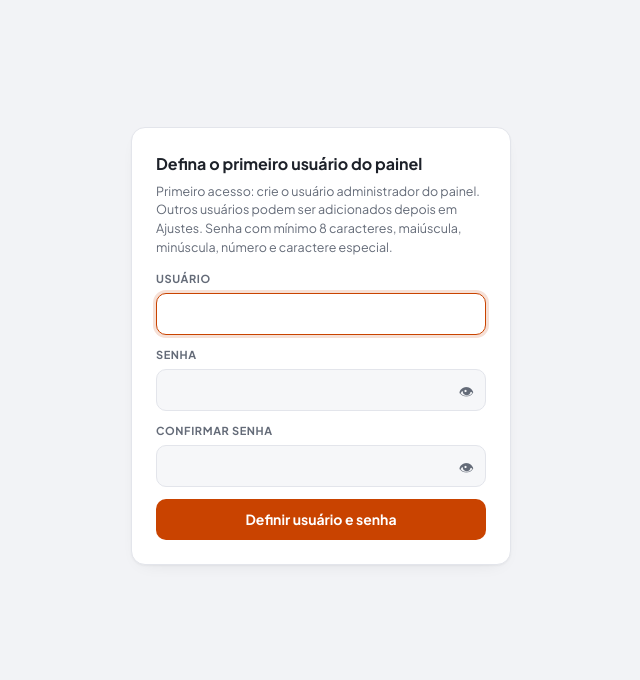
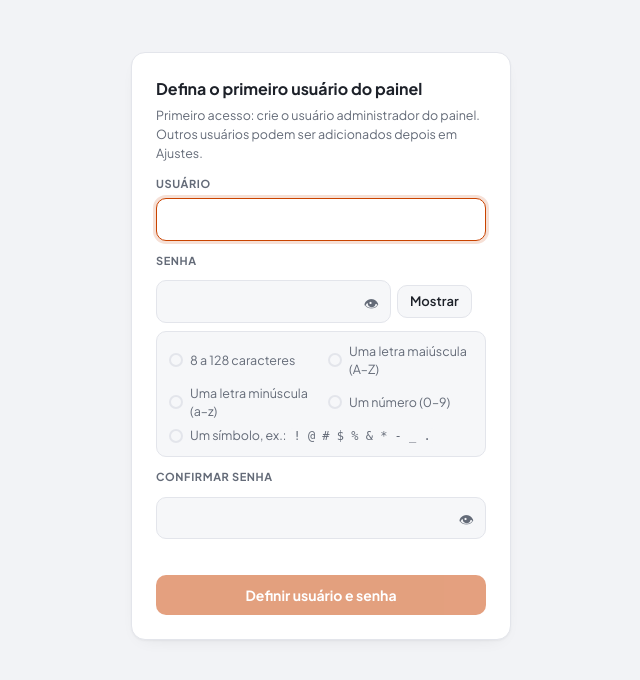
Before and after one commit to jmanoelslva/AVISOS_APP_ANDROID_HOTNET, a Flask app: page /login in a window 1280 px wide. Shown: the part 56-736 px from the top of the page, without its empty margins (319-959 px from the left). Run offline with Flask 3, Linux system fonts and the light colour scheme; some libraries are stand-ins or nearby versions.

Commit message:
Domínio com HTTPS automático, edição de usuário e regras de senha à vista (1.6.0)
- configurar-dominio.sh: Let's Encrypt com renovação automática, Apache ou
  Nginx, desfaz o site se o certificado falhar, --remover volta ao IP.
- install.sh pergunta domínio (opcional) e e-mail.
- Segurança: X-Forwarded-For só aceito do proxy local (antes permitia
  contornar a lista de IPs); trocar senha encerra as outras sessões.
- Ajustes: Editar usuário (grupo, situação, nova senha); novo usuário e
  edição sem a senha do administrador; campo de senha com regras marcadas,
  Mostrar e Gerar; máximo de 128 caracteres.

Co-Authored-By: Claude Opus 5.5 <noreply@anthropic.com>

```diff
--- a/app.py
+++ b/app.py
@@ -31,6 +31,9 @@ csrf = CSRFProtect(app)
 # defina AVISO_BROADCASTER_HTTPS=1 no serviço systemd (ver README) pra
 # marcar o cookie como Secure.
 app.config["SESSION_COOKIE_SECURE"] = os.environ.get("AVISO_BROADCASTER_HTTPS") == "1"
+# Atrás do Nginx/Apache local (configurar-dominio.sh): o IP real do cliente vem no
+# X-Forwarded-For. Sem proxy, esse cabeçalho é do próprio navegador e é ignorado.
+_ATRAS_DE_PROXY = os.environ.get("AVISO_BROADCASTER_PROXY") == "1"
 
 
 @app.errorhandler(CSRFError)
@@ -48,10 +51,15 @@ _BLOQUEIO_SEGUNDOS = 300
 
 
 def _ip_do_cliente() -> str:
-    # Se estiver atrás de um proxy reverso (Nginx), confia no
-    # X-Forwarded-For; senão usa o IP direto da conexão.
+    # X-Forwarded-For só vale quando o pedido veio do proxy local configurado
+    # (AVISO_BROADCASTER_PROXY=1 e conexão de 127.0.0.1/::1). Antes era aceito
+    # sempre, e qualquer um podia mandar um IP liberado nesse cabeçalho e passar
+    # pela lista de IPs permitidos. Usa o último item: é o que o proxy acrescenta;
+    # os anteriores podem ter vindo do navegador.
+    bruto = request.remote_addr or ""
     encaminhado = request.headers.get("X-Forwarded-For")
-    bruto = encaminhado.split(",")[0].strip() if encaminhado else (request.remote_addr or "")
+    if _ATRAS_DE_PROXY and encaminhado and bruto in ("127.0.0.1", "::1", "::ffff:127.0.0.1"):
+        bruto = encaminhado.split(",")[-1].strip()
 
     # O servidor escuta em "[::]" (dual-stack IPv6+IPv4) — clientes IPv4
     # chegam como um endereço "IPv4-mapped" (ex: "::ffff:203.0.113.5").
@@ -96,7 +104,8 @@ def login_obrigatorio(f):
             return redirect(url_for("login"))
         # Usuário removido ou bloqueado perde a sessão já aberta no próximo clique.
         entrada = _entrada_usuario_logado(config_store.carregar())
-        if not entrada or not entrada.get("ativo", True):
+        if (not entrada or not entrada.get("ativo", True)
+                or session.get("sessao", 0) != entrada.get("sessao", 0)):
             session.clear()
             flash("Seu acesso ao painel foi encerrado. Fale com o administrador.", "erro")
             return redirect(url_for("login"))
@@ -229,6 +238,7 @@ def login():
             session.clear()
             session["autenticado"] = True
             session["usuario"] = usuario
+            session["sessao"] = entrada.get("sessao", 0)
             _tentativas_login.pop(ip, None)
             access_log.registrar("login_sucesso", usuario=usuario, ip=ip)
             return redirect(_pagina_inicial(permissoes.do_usuario(cfg, entrada)))
@@ -470,6 +480,9 @@ def minha_senha():
                 flash("Não atende aos requisitos: " + ", ".join(problemas), "erro")
             else:
                 entrada_logada["password_hash"] = generate_password_hash(nova)
+                # Encerra as outras sessões deste usuário; esta continua.
+                entrada_logada["sessao"] = entrada_logada.get("sessao", 0) + 1
+                session["sessao"] = entrada_logada["sessao"]
                 config_store.salvar(cfg)
                 access_log.registrar("senha_alterada", usuario=usuario_logado, ip=_ip_do_cliente())
                 flash("Senha atualizada com sucesso.", "sucesso")
@@ -479,7 +492,7 @@ def minha_senha():
 
 
 _ACOES_USUARIOS = {
-    "novo_usuario", "remover_usuario", "alterar_grupo", "alternar_bloqueio",
+    "novo_usuario", "editar_usuario", "remover_usuario",
     "salvar_grupos", "novo_grupo", "excluir_grupo",
 }
 _ACOES_REDE = {"porta", "acl"}
@@ -505,10 +518,6 @@ def _acao_usuarios(cfg: dict, acao: str, usuario_logado: str, entrada_logada: di
         access_log.registrar(evento, usuario=usuario_logado, ip=ip, detalhes=detalhes)
 
     if acao == "novo_usuario":
-        senha_confirmacao = request.form.get("senha_atual_novo_usuario", "")
-        if not check_password_hash(entrada_logada["password_hash"], senha_confirmacao):
-            flash("Sua senha atual está incorreta — confirmação necessária pra criar um novo usuário.", "erro")
-            return
         novo_nome = request.form.get("novo_usuario_nome", "").strip()
         nova_senha = request.form.get("novo_usuario_senha", "")
         nova_confirmacao = request.form.get("novo_usuario_confirmacao", "")
@@ -516,6 +525,8 @@ def _acao_usuarios(cfg: dict, acao: str, usuario_logado: str, entrada_logada: di
         problemas = validar_forca_senha(nova_senha)
         if not novo_nome:
             problemas.append("informe um nome de usuário")
+        elif len(novo_nome) > 60:
+            problemas.append("nome de usuário com até 60 caracteres")
         elif _achar_usuario(cfg, novo_nome):
             problemas.append("esse nome de usuário já existe")
         if nova_senha != nova_confirmacao:
@@ -523,7 +534,7 @@ def _acao_usuarios(cfg: dict, acao: str, usuario_logado: str, entrada_logada: di
         if not _grupo_existe(cfg, grupo):
             problemas.append("escolha um grupo")
         if problemas:
-            flash("Não atende aos requisitos: " + ", ".join(problemas), "erro")
+            flash("Usuário não criado: " + ", ".join(problemas) + ".", "erro")
             return
         cfg.setdefault("usuarios", []).append({
             "username": novo_nome,
@@ -531,20 +542,21 @@ def _acao_usuarios(cfg: dict, acao: str, usuario_logado: str, entrada_logada: di
             "grupo": grupo,
             "is_admin": grupo == permissoes.GRUPO_ADMIN,
             "ativo": True,
+            "sessao": 0,
         })
         config_store.salvar(cfg)
         registrar("usuario_criado", f"{novo_nome} ({grupo})")
         flash(f"Usuário \"{novo_nome}\" criado no grupo {grupo}.", "sucesso")
         return
 
-    if acao in ("remover_usuario", "alterar_grupo", "alternar_bloqueio"):
+    if acao in ("remover_usuario", "editar_usuario"):
         alvo = request.form.get("usuario", "")
         entrada_alvo = _achar_usuario(cfg, alvo)
         if not entrada_alvo:
             flash("Usuário não encontrado.", "erro")
             return
         if alvo == usuario_logado:
-            flash("Você não pode remover, bloquear nem trocar o grupo do seu próprio usuário.", "erro")
+            flash("Seu próprio usuário não se edita por aqui: a senha muda em Minha senha.", "erro")
             return
 
         if acao == "remover_usuario":
@@ -555,36 +567,47 @@ def _acao_usuarios(cfg: dict, acao: str, usuario_logado: str, entrada_logada: di
             config_store.salvar(cfg)
             registrar("usuario_removido", alvo)
             flash(f"Usuário \"{alvo}\" removido.", "sucesso")
+            return
 
-        elif acao == "alterar_grupo":
-            novo = request.form.get("grupo", "")
-            antigo = entrada_alvo.get("grupo")
-            if not _grupo_existe(cfg, novo):
-                flash("Grupo não encontrado.", "erro")
-            elif novo == antigo:
-                return
-            elif _ultimo_admin(cfg, entrada_alvo):
-                flash("Esse é o único administrador ativo. Coloque outro usuário no grupo Administrador antes.", "erro")
-            else:
-                entrada_alvo["grupo"] = novo
-                entrada_alvo["is_admin"] = novo == permissoes.GRUPO_ADMIN
-                config_store.salvar(cfg)
-                registrar("usuario_grupo_alterado", f"{alvo}: {antigo} → {novo}")
-                flash(f"\"{alvo}\" agora está no grupo {novo}. Vale a partir do próximo clique dele.", "sucesso")
+        # editar_usuario: grupo, situação e (opcional) nova senha, numa só gravação.
+        grupo = request.form.get("grupo", "")
+        ativo = request.form.get("ativo") == "1"
+        nova_senha = request.form.get("nova_senha", "")
+        confirmacao = request.form.get("confirmacao", "")
+        problemas = []
+        if not _grupo_existe(cfg, grupo):
+            problemas.append("grupo não encontrado")
+        if nova_senha or confirmacao:
+            problemas += validar_forca_senha(nova_senha)
+            if nova_senha != confirmacao:
+                problemas.append("as senhas não coincidem")
+        sai_do_admin = grupo != permissoes.GRUPO_ADMIN or not ativo
+        if not problemas and sai_do_admin and _ultimo_admin(cfg, entrada_alvo):
+            problemas.append("é o único administrador ativo; coloque outro no grupo Administrador antes")
+        if problemas:
+            flash(f"\"{alvo}\" não foi alterado: " + ", ".join(problemas) + ".", "erro")
+            return
 
-        else:  # alternar_bloqueio
-            if entrada_alvo.get("ativo", True):
-                if _ultimo_admin(cfg, entrada_alvo):
-                    flash("Esse é o único administrador ativo e não pode ser bloqueado.", "erro")
-                    return
-                entrada_alvo["ativo"] = False
-                registrar("usuario_bloqueado", alvo)
-                flash(f"\"{alvo}\" bloqueado. A sessão dele, se aberta, cai no próximo clique.", "sucesso")
-            else:
-                entrada_alvo["ativo"] = True
-                registrar("usuario_desbloqueado", alvo)
-                flash(f"\"{alvo}\" desbloqueado.", "sucesso")
-            config_store.salvar(cfg)
+        mudancas = []
+        if grupo != entrada_alvo.get("grupo"):
+            mudancas.append(f"grupo {entrada_alvo.get('grupo')} → {grupo}")
+            entrada_alvo["grupo"] = grupo
+            entrada_alvo["is_admin"] = grupo == permissoes.GRUPO_ADMIN
+        if ativo != entrada_alvo.get("ativo", True):
+            mudancas.append("desbloqueado" if ativo else "bloqueado")
+            entrada_alvo["ativo"] = ativo
+        if nova_senha:
+            mudancas.append("senha redefinida")
+            entrada_alvo["password_hash"] = generate_password_hash(nova_senha)
+            # Derruba as sessões abertas: entra de novo com a senha nova.
+            entrada_alvo["sessao"] = entrada_alvo.get("sessao", 0) + 1
+        if not mudancas:
+            flash(f"Nada mudou em \"{alvo}\".", "sucesso")
+            return
+        config_store.salvar(cfg)
+        registrar("usuario_editado", f"{alvo}: " + ", ".join(mudancas))
+        aviso = " A sessão dele, se aberta, foi encerrada." if nova_senha or not ativo else ""
+        flash(f"\"{alvo}\" atualizado: " + ", ".join(mudancas) + "." + aviso, "sucesso")
         return
 
     grupos = cfg.setdefault("grupos", [])
@@ -669,7 +692,11 @@ def configuracoes():
             except ValueError:
                 nova_porta = 0
             porta_atual = cfg.get("port", config_store.DEFAULT_PORT)
-            if not (PORTA_MIN <= nova_porta <= 65535):
+            if cfg.get("dominio"):
+                # A porta é interna (só o proxy local usa); trocar aqui quebraria o proxy.
+                flash(f"O painel está em https://{cfg['dominio']}; a porta interna não muda por aqui. "
+                      "Use ./configurar-dominio.sh no servidor.", "erro")
+            elif not (PORTA_MIN <= nova_porta <= 65535):
                 # Abaixo de 1024 o serviço (sem root) não consegue escutar e ficaria fora do ar.
                 flash(f"Porta inválida: use um número entre {PORTA_MIN} e 65535.", "erro")
             elif nova_porta == porta_atual:
@@ -739,6 +766,7 @@ def configuracoes():
         grupo_admin=permissoes.GRUPO_ADMIN,
         grupo_padrao=permissoes.GRUPO_PADRAO,
         porta_atual=cfg.get("port", config_store.DEFAULT_PORT),
+        dominio=cfg.get("dominio", ""),
         allowed_ips="\n".join(cfg.get("allowed_ips") or []),
     )
 
--- a/gunicorn.conf.py
+++ b/gunicorn.conf.py
@@ -19,7 +19,10 @@ except (OSError, ValueError):
 # padrão net.ipv6.bindv6only=0 (caso do Debian) — é uma única escuta
 # dual-stack. Tentar escutar em "0.0.0.0" E "[::]" ao mesmo tempo dá erro
 # de "endereço já em uso", por isso é só esse.
-bind = f"[::]:{_cfg.get('port', config_store.DEFAULT_PORT)}"
+_porta = _cfg.get("port", config_store.DEFAULT_PORT)
+# Com domínio (configurar-dominio.sh), só o Nginx/Apache local fala com o painel:
+# escuta apenas em 127.0.0.1, e o acesso de fora é só por HTTPS.
+bind = f"127.0.0.1:{_porta}" if _cfg.get("dominio") else f"[::]:{_porta}"
 
 # Só 1 worker de propósito: o bloqueio por tentativas de login errado
 # (_tentativas_login, em app.py) é guardado em memória do processo — com
--- a/security.py
+++ b/security.py
@@ -1,4 +1,6 @@
 import re
+
+SENHA_MAX = 128  # werkzeug faz o hash de qualquer tamanho; o limite evita pedido gigante de propósito
 
 
 def validar_forca_senha(senha: str) -> list[str]:
@@ -6,6 +8,8 @@ def validar_forca_senha(senha: str) -> list[str]:
     problemas = []
     if len(senha) < 8:
         problemas.append("mínimo de 8 caracteres")
+    if len(senha) > SENHA_MAX:
+        problemas.append(f"máximo de {SENHA_MAX} caracteres")
     if not re.search(r"[A-Z]", senha):
         problemas.append("pelo menos 1 letra maiúscula")
     if not re.search(r"[a-z]", senha):
--- /dev/null
+++ b/templates/_senha.html
@@ -0,0 +1,101 @@
+{# Campo de senha com as regras à vista (marcadas enquanto digita), Mostrar, Gerar e
+   conferência da confirmação. As regras são as de security.py; o servidor confere de novo.
+   Uso: {% import "_senha.html" as senha %} ... {{ senha.campo("novo", "novo_usuario_senha", "novo_usuario_confirmacao") }}
+   e uma vez por página {{ senha.script() }}. #}
+
+{% macro campo(prefixo, nome, nome_confirmacao, rotulo="Senha", opcional=False, gerar=True) %}
+<div class="campo-senha" data-senha {% if opcional %}data-opcional{% endif %}>
+    <label class="rotulo" for="{{ prefixo }}Senha">{{ rotulo }}</label>
+    {% if opcional %}<p class="dica" style="margin:-2px 0 0">Deixe em branco para manter a senha atual.</p>{% endif %}
+    <div class="senha-linha">
+        <input type="password" id="{{ prefixo }}Senha" name="{{ nome }}" class="entrada-senha" maxlength="128"
+               autocomplete="new-password" {% if not opcional %}required{% endif %}>
+        <button type="button" class="botao-secundario peq senha-mostrar">Mostrar</button>
+        {% if gerar %}<button type="button" class="botao-secundario peq senha-gerar" title="Gerar uma senha forte de 14 caracteres">Gerar</button>{% endif %}
+    </div>
+    <ul class="regras-senha" aria-live="polite">
+        <li data-regra="tamanho"><span>8 a 128 caracteres</span></li>
+        <li data-regra="maiuscula"><span>Uma letra maiúscula (A–Z)</span></li>
+        <li data-regra="minuscula"><span>Uma letra minúscula (a–z)</span></li>
+        <li data-regra="numero"><span>Um número (0–9)</span></li>
+        <li data-regra="simbolo" class="largo"><span>Um símbolo, ex.: <code>! @ # $ % &amp; * - _ .</code></span></li>
+    </ul>
+    <label class="rotulo" for="{{ prefixo }}Confirmacao">Confirmar {{ rotulo|lower }}</label>
+    <input type="password" id="{{ prefixo }}Confirmacao" name="{{ nome_confirmacao }}" class="confirmar-senha" maxlength="128"
+           autocomplete="new-password" {% if not opcional %}required{% endif %}>
+    <p class="confere-senha" aria-live="polite"></p>
+</div>
+{% endmacro %}
+
+{% macro script() %}
+<script>
+    (function () {
+        var REGRAS = {
+            tamanho: function (s) { return s.length >= 8 && s.length <= 128; },
+            maiuscula: function (s) { return /[A-Z]/.test(s); },
+            minuscula: function (s) { return /[a-z]/.test(s); },
+            numero: function (s) { return /[0-9]/.test(s); },
+            simbolo: function (s) { return /[^A-Za-z0-9]/.test(s); }
+        };
+
+        // 14 caracteres com pelo menos um de cada tipo; sem 0/O/1/l/I, que confundem ao ditar.
+        function gerar() {
+            var tipos = ['ABCDEFGHJKLMNPQRSTUVWXYZ', 'abcdefghijkmnopqrstuvwxyz', '23456789', '!@#$%&*-_.'];
+            var todos = tipos.join(''), n = new Uint32Array(28), saida = [];
+            crypto.getRandomValues(n);
+            tipos.forEach(function (t, i) { saida.push(t[n[i] % t.length]); });
+            for (var i = 4; i < 14; i++) saida.push(todos[n[i] % todos.length]);
+            for (var j = saida.length - 1; j > 0; j--) {
+                var k = n[14 + j] % (j + 1), tmp = saida[j]; saida[j] = saida[k]; saida[k] = tmp;
+            }
+            return saida.join('');
+        }
+
+        document.querySelectorAll('[data-senha]').forEach(function (bloco) {
+            var form = bloco.closest('form');
+            var senha = bloco.querySelector('.entrada-senha'), conf = bloco.querySelector('.confirmar-senha');
+            var confere = bloco.querySelector('.confere-senha'), mostrar = bloco.querySelector('.senha-mostrar');
+            var opcional = bloco.hasAttribute('data-opcional');
+            // Botões de enviar dentro do form ou fora dele (form="id", nas janelas).
+            var botoes = Array.prototype.slice.call(form.querySelectorAll('button[type=submit]'));
+            if (form.id) botoes = botoes.concat(Array.prototype.slice.call(document.querySelectorAll('button[form="' + form.id + '"]')));
+
+            function valida() {
+                var s = senha.value, todas = true;
+                Object.keys(REGRAS).forEach(function (r) {
+                    var ok = REGRAS[r](s);
+                    bloco.querySelector('[data-regra="' + r + '"]').classList.toggle('ok', ok);
+                    if (!ok) todas = false;
+                });
+                var vazio = !s && !conf.value;
+                if (vazio) { confere.textContent = opcional ? 'Senha atual mantida.' : ''; confere.className = 'confere-senha'; }
+                else if (conf.value && conf.value === s) { confere.textContent = 'As senhas conferem.'; confere.className = 'confere-senha ok'; }
+                else if (conf.value) { confere.textContent = 'A confirmação está diferente.'; confere.className = 'confere-senha erro'; }
+                else { confere.textContent = 'Repita a senha para confirmar.'; confere.className = 'confere-senha'; }
+                var pode = (opcional && vazio) || (todas && conf.value === s);
+                botoes.forEach(function (b) { b.disabled = !pode; });
+                return pode;
+            }
+            mostrar.addEventListener('click', function () {
+                var ver = senha.type === 'password';
+                senha.type = conf.type = ver ? 'text' : 'password';
+                mostrar.textContent = ver ? 'Ocultar' : 'Mostrar';
+            });
+            var botaoGerar = bloco.querySelector('.senha-gerar');
+            if (botaoGerar) botaoGerar.addEventListener('click', function () {
+                senha.value = conf.value = gerar();
+                senha.type = conf.type = 'text';
+                mostrar.textContent = 'Ocultar';
+                valida();
+                senha.select();
+            });
+            senha.addEventListener('input', valida);
+            conf.addEventListener('input', valida);
+            form.addEventListener('reset', function () { setTimeout(valida, 0); });
+            form.addEventListener('submit', function (ev) { if (!valida()) ev.preventDefault(); });
+            bloco.validarSenha = valida;
+            valida();
+        });
+    })();
+</script>
+{% endmacro %}
--- a/templates/base.html
+++ b/templates/base.html
@@ -258,6 +258,24 @@
         .botao-link:hover { background: var(--cor-acento-bg); }
         .botao-link.discreto { color: var(--cor-texto-secundario); font-weight: 600; }
         .botao-link.perigo { color: var(--cor-erro); }
+        /* Campo de senha com regras à vista (_senha.html). */
+        .campo-senha { display: grid; gap: 6px; }
+        .senha-linha { display: flex; gap: 6px; align-items: center; }
+        .senha-linha input { flex: 1; min-width: 0; font-family: ui-monospace, "Cascadia Mono", Consolas, monospace; }
+        .senha-linha .botao-secundario { white-space: nowrap; }
+        .regras-senha { list-style: none; margin: 2px 0 6px; padding: 10px 12px; display: grid; grid-template-columns: repeat(2, minmax(0, 1fr)); gap: 6px 14px;
+            background: var(--cor-superficie-2); border: 1px solid var(--cor-borda); border-radius: var(--raio-pequeno); font-size: 12.5px; }
+        .regras-senha li { display: flex; align-items: center; gap: 7px; color: var(--cor-texto-secundario); }
+        .regras-senha li::before { content: ""; width: 14px; height: 14px; border-radius: 50%; border: 2px solid var(--cor-borda); flex: none; box-sizing: border-box; }
+        .regras-senha li.ok { color: var(--cor-sucesso); }
+        .regras-senha li.ok::before { border-color: var(--cor-sucesso); background: var(--cor-sucesso); box-shadow: inset 0 0 0 2px var(--cor-superficie-2); }
+        .regras-senha li.largo { grid-column: 1 / -1; }
+        .regras-senha code { font-size: 12px; white-space: nowrap; }
+        .confere-senha { margin: 0; font-size: 12.5px; min-height: 18px; color: var(--cor-texto-secundario); }
+        .confere-senha.ok { color: var(--cor-sucesso); }
+        .confere-senha.erro { color: var(--cor-erro); }
+        button:disabled { opacity: .5; cursor: not-allowed; }
+        @media (max-width: 520px) { .regras-senha { grid-template-columns: minmax(0, 1fr); } }
         .peq { padding: 6px 12px; font-size: 13px; }
         .acoes { display: flex; align-items: center; gap: 12px; flex-wrap: wrap; }
         .acoes .dica { margin: 0; }
--- a/templates/login.html
+++ b/templates/login.html
@@ -1,4 +1,5 @@
 {% extends "base.html" %}
+{% import "_senha.html" as senha %}
 {% block titulo %}Entrar · Avisos HOTNET{% endblock %}
 {% block conteudo %}
 <div class="card">
@@ -6,16 +7,15 @@
         <h2>Defina o primeiro usuário do painel</h2>
         <p class="dica">
             Primeiro acesso: crie o usuário administrador do painel. Outros usuários
-            podem ser adicionados depois em Ajustes. Senha com mínimo 8 caracteres,
-            maiúscula, minúscula, número e caractere especial.
+            podem ser adicionados depois em Ajustes.
         </p>
         <form method="post" action="{{ url_for('definir_senha_inicial') }}">
             <input type="hidden" name="csrf_token" value="{{ csrf_token() }}">
             <div><label class="rotulo" for="usuario">Usuário</label><input type="text" id="usuario" name="usuario" required autofocus autocomplete="username"></div>
-            <div><label class="rotulo" for="senha">Senha</label><input type="password" id="senha" name="senha" required minlength="8" autocomplete="new-password"></div>
-            <div><label class="rotulo" for="confirmacao">Confirmar senha</label><input type="password" id="confirmacao" name="confirmacao" required minlength="8" autocomplete="new-password"></div>
+            {{ senha.campo("inicial", "senha", "confirmacao", gerar=False) }}
             <button type="submit">Definir usuário e senha</button>
         </form>
+        {{ senha.script() }}
     {% else %}
         <h2>Entrar</h2>
         <p class="dica">Painel de avisos da HOTNET.</p>
```
Also changed, not shown: templates/minha_senha.html (+4 -3 lines), templates/settings.html (+55 -30 lines), CHANGELOG.md, README.md, 2 other files.
